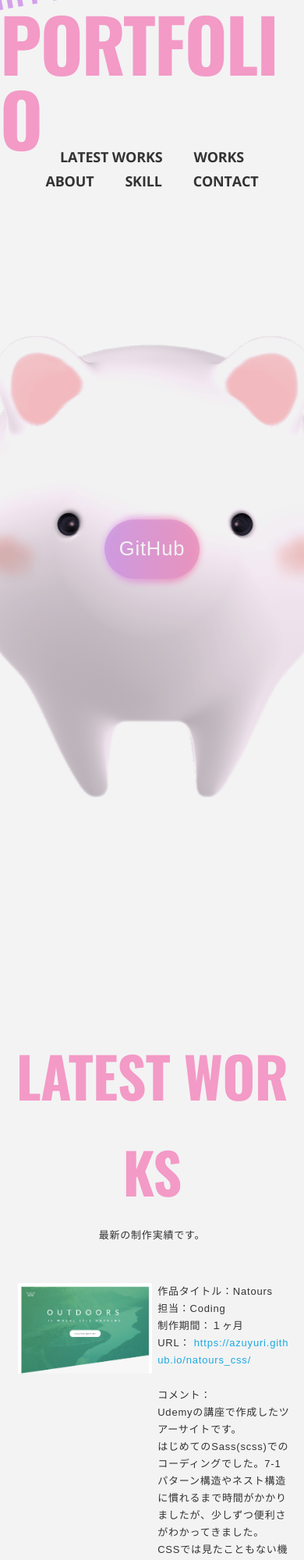
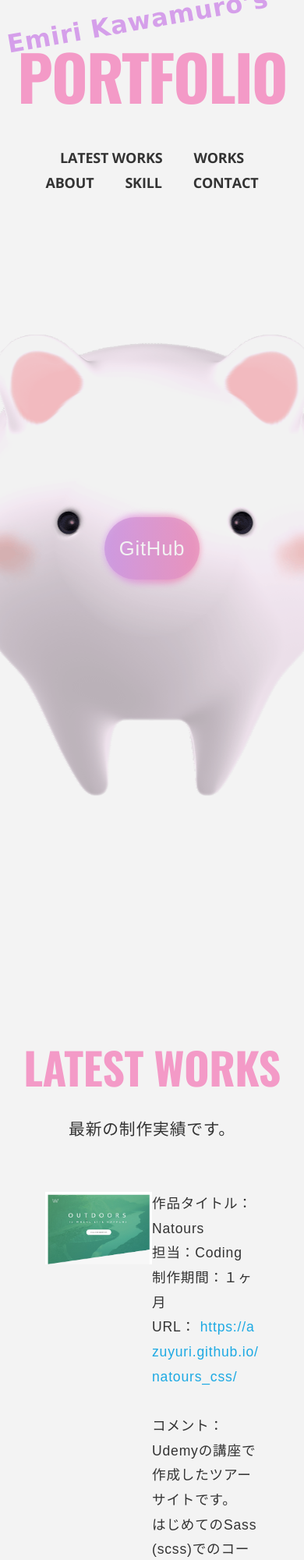
Before and after one commit to azuyuri/azuyuri.github.io, a website: page index.html in a window 390 px wide. Shown: the top 2000 px of the page at 78% size. Drawn offline with nearby package versions, Linux system fonts and the light colour scheme; a web font is replaced by a local one.

Commit message:
fix: タイトルをレスポンシブル対応化

```diff
--- a/img/sass/components/_style.scss
+++ b/img/sass/components/_style.scss
@@ -52,13 +52,13 @@ ul, li {
   background-color: #f3f3f3;
 }
 
-.inner {
-  max-width: 132rem;
-  width: 100%;
-  margin: 0 auto;
-  padding: 0 1rem;
-  // background-color: red;
-}
+// .inner {
+//   max-width: 132px;
+//   width: 80%;
+//   margin: 0 auto;
+//   padding: 0 1rem;
+//   background-color: red;
+// }
 
 // #contents {
 //   padding: 10rem 0;
--- a/index.html
+++ b/index.html
@@ -317,7 +317,7 @@
               <ul>
                 <!-- <li><a href="https://docs.google.com/forms/d/e/1FAIpQLSdKfLGQ-T3O5utyufRsbXYQzqoPR015eJHiWSUY7PSWQi04RQ/viewform"><img src="img/contact/gmail.svg" alt="mail"><span class="contact-list-desc">フォーム</span></a></li> -->
 
-                <li><a href="https://twitter.com/AzumaYuriWEB" target="_blank"><img src="img/contact/twitter.svg" alt="twitter"><span class="contact-list-desc">Twitter</span></a></li>
+                <li><a href="https://twitter.com/AzumaYuriWEB" target="_blank"><img src="img/contact/twitter.svg" alt="twitter"></a></li>
                 <!-- <li><a href="https://www.facebook.com/yuri.azuma.5667" target="_blank"><img src="img/contact/facebook.svg" alt="facebook"><span class="contact-list-desc">Facebook</span></a></li> -->
               </ul>
             </div>
--- a/sass/base/_media.scss
+++ b/sass/base/_media.scss
@@ -1,6 +1,6 @@
 /*media Queries 767
 ----------------------------------------------------*/
-@media screen and (max-width: 767px) {
+@media screen and (min-width: 480px) {
   body {
     font-size: 13px;
     line-height: 1.7;
@@ -37,32 +37,37 @@
     padding: 0.5rem 0;
   }
 
-  .section .inner {
+  .section {
+    .inner {
       padding: 3rem 1.5rem;
     }
-
-  .section .section-title-block {
+    .section-title {
+      font-size: 36px;
+      &-block {
         margin-bottom: 10px;
       }
-
-  .section .section-title {
-    font-size: 36px;
+    }
   }
 
-  #latestworks .two-column-wrapper {
+  #latestworks .two-column {
+    &-wrapper {
       width: 100%;
       -ms-flex-wrap: wrap;
       flex-wrap: wrap;
     }
-
-  #latestworks .two-column-image {
+    &-image {
       width: 90%;
       margin: 0 auto 20px;
     }
+    &-desc {
+      width: 100%;
+      // font-size: 1.7rem;
+    }
+  }
 
-  #latestworks .two-column-desc {
-    width: 100%;
-  }
+  #latestworks .two-column
+
+  #latestworks .two-column
 
   #works .card {
     width: 48%;
--- a/sass/layout/_section.scss
+++ b/sass/layout/_section.scss
@@ -1,33 +1,37 @@
 /*--------------------------------
 　Section
 ---------------------------------*/
-.section .inner {
+.section {
+  .inner {
     padding: 8rem 1rem;
   }
 
-.section .section-title {
+  &-title {
     font-family: 'Oswald', sans-serif;
     letter-spacing: -0.01em;
     display: inline-block;
-  font-size: 4.5rem;
+    font-size: 3.5rem;
     font-weight: bold;
     margin-bottom: 10px;
     color: #f39ac7;
   }
 
-.section .section-title-block {
+  &-title-block {
     text-align: center;
     margin-bottom: 30px;
   }
 
-.section .section-desc {
+  &-desc {
     text-align: center;
+    font-size: 1.3rem;
+  }
 }
 
-.two-column-wrapper {
+.two-column {
+  &-wrapper {
   width: 80%;
   margin: 0 auto;
-  padding: 20px 0;
+  padding: 2rem 0;
   display: -webkit-box;
   display: -ms-flexbox;
   display: flex;
@@ -35,17 +39,16 @@
   flex-wrap: nowrap;
   -webkit-box-pack: justify;
   -ms-flex-pack: justify;
-  justify-content: space-between;
+  justify-content: center;
   }
+  &-desc {
+    font-size: 1.1rem;
+  }
+  &-image {
+    width: 33%;
 
-.two-column-desc {
-  width: 62%;
-}
-
-.two-column-image {
-  width: 33%;
-}
-
-.two-column-image img {
+    img {
       margin: 0 auto;
     }
+  }
+}
--- a/sass/pages/_about.scss
+++ b/sass/pages/_about.scss
@@ -1,10 +1,25 @@
 /*--------------------------------
 　About
 ---------------------------------*/
-#about .two-column-image {
-  width: 33%;
+#about {
+  width: 80%;
+  margin: 0 auto;
+  padding: 2rem 0;
+  display: -webkit-box;
+  display: -ms-flexbox;
+  display: flex;
+  -ms-flex-wrap: nowrap;
+  flex-wrap: nowrap;
+  -webkit-box-pack: justify;
+  -ms-flex-pack: justify;
+  justify-content: center;
+
+  .two-column {
+    &-image {
+      width: 48%;
+    }
+    &-desc {
+      width: 48%;
+    }
+  }
 }
-
-#about .two-column-desc {
-  width: 62%;
-}
--- a/sass/pages/_header.scss
+++ b/sass/pages/_header.scss
@@ -11,6 +11,8 @@
   -webkit-align-items: center;
   -ms-align-items: center;
   align-items: center;
+  /* 縦 */
+  flex-direction: column;
   height: 11rem;
 
   .logo {
@@ -21,8 +23,8 @@
     display: block;
     position: relative;
     top: 0;
-    left: -60px;
-    font-size: 36px;
+    left: -4vw;
+    font-size: 2rem;
     color: #d59fea;
     -webkit-transform: rotate(-10deg);
     transform: rotate(-10deg);
@@ -30,7 +32,7 @@
 
     &-title {
       font-family: 'Oswald', sans-serif;
-      font-size: 94px;
+      font-size: 5rem;
       color: #f39ac7;
       line-height: 1;
       letter-spacing: -2px;
--- a/sass/pages/_skill.scss
+++ b/sass/pages/_skill.scss
@@ -42,6 +42,7 @@
 
 #skill .skill-desc {
   flex-basis: calc(100% - 75px - 30px);
+  font-size: 1.1rem;
 }
 
 #skill .skill-desc-title {
```
Also changed, not shown: css/style.css. Lines whose indentation alone changed are shown as unchanged.
